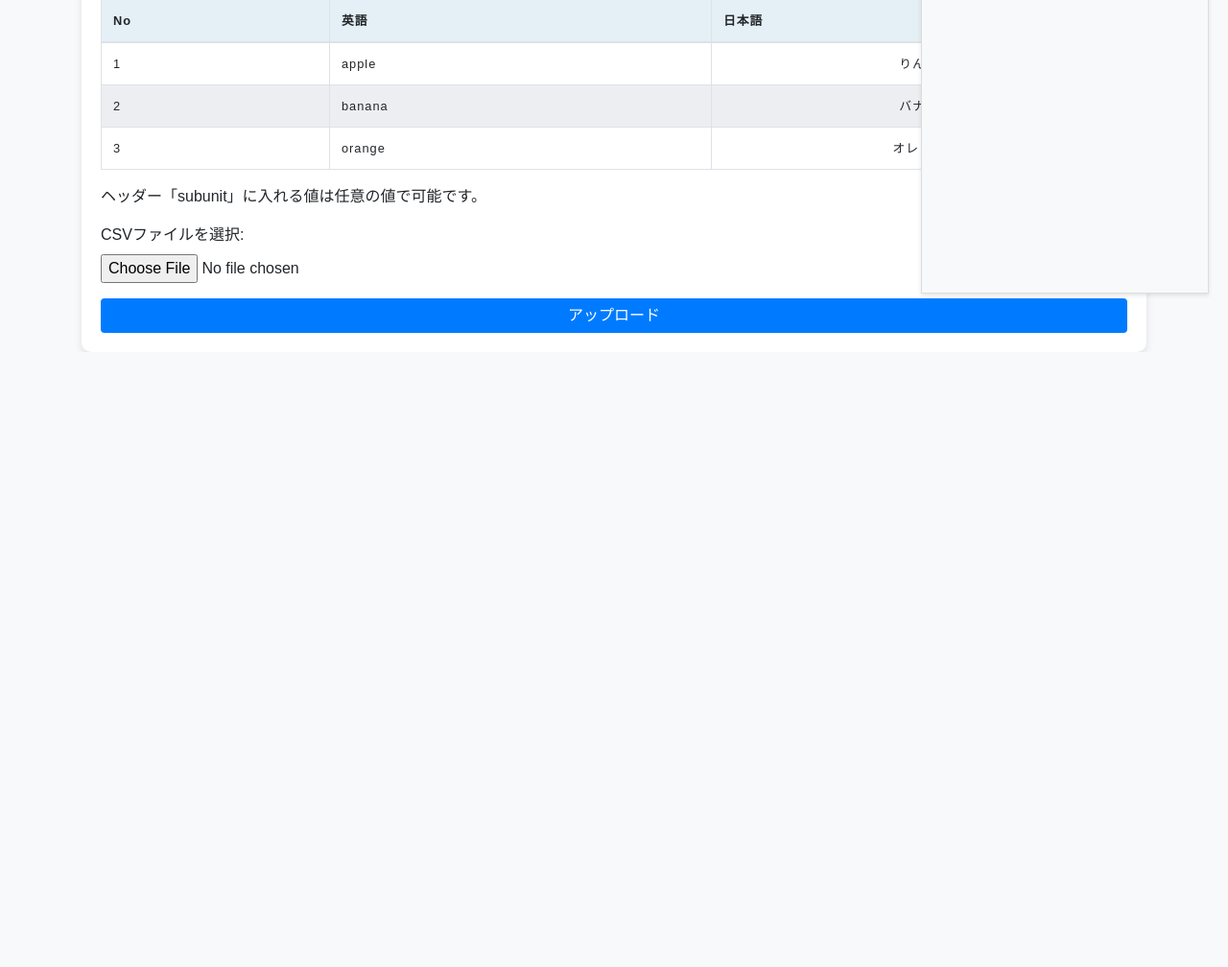
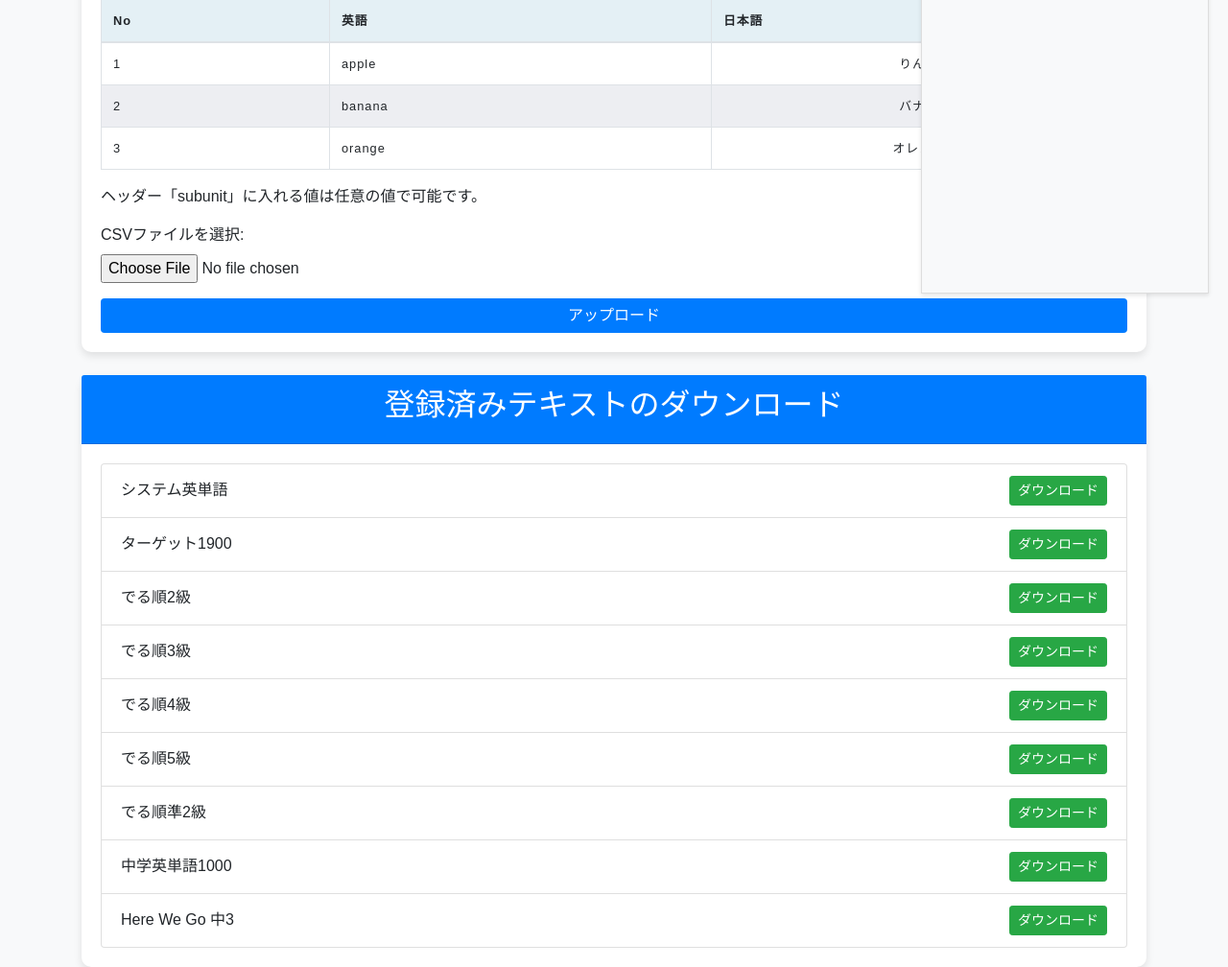
Before and after one commit to CloudWordCreator/CloudWordCreator, a Django app: page /csv_set/upload_csv/ in a window 1280 px wide. Shown: the part 514-1522 px from the top of the page at 96% size. Before the commit the page ends 881 px from the top, so only its background shows below. Run offline with Django 5.2, Linux system fonts and the light colour scheme; a user stored in the database is signed in; data comes from the database, SQL or seed files in the repository; some libraries are stand-ins or nearby versions.

Commit message:
update : 登録した教材をダウンロードできるように修正
csv_set/upload_csvの画面にダウンロード用のコンテナを作製しダウンロード出来るように実装

```diff
--- a/csvManager/templates/set.html
+++ b/csvManager/templates/set.html
@@ -1,5 +1,6 @@
 <!DOCTYPE html>
 <html lang="en">
+
 <head>
     <meta charset="UTF-8">
     <meta name="viewport" content="width=device-width, initial-scale=1.0">
@@ -12,6 +13,7 @@
     <link rel="shortcut icon" href="{% static 'images/icon.png' %}" type="logo.icon" />
     <link rel="icon" href="{% static 'images/icon.png' %}" type="logo.icon" />
 </head>
+
 <body>
     <div class="container">
         <div class="card">
@@ -106,20 +108,43 @@
                 </form>
             </div>
         </div>
+
+        <div class="card mt-4">
+            <div class="card-header text-center">
+                <h2>登録済みテキストのダウンロード</h2>
+            </div>
+            <div class="card-body">
+                {% if texts %}
+                <ul class="list-group">
+                    {% for text in texts %}
+                    <li class="list-group-item d-flex justify-content-between align-items-center">
+                        {{ text.name }}
+                        <a href="{% url 'download_csv' text.id %}" class="btn btn-success btn-sm">ダウンロード</a>
+                    </li>
+                    {% endfor %}
+                </ul>
+                {% else %}
+                <p>登録されているテキストはありません。</p>
+                {% endif %}
+            </div>
+        </div>
     </div>
     <div class="fixed-sidebar">
         <h5>URL</h5>
-    <ul>
-        <li><a href="/flatTestMaker/settings/" class="hover-link" data-materials="{{ flat_test_texts|join:', ' }}" target="_blank">unitなしテスト</a></li>
-        <li><a href="/structuredTest/settings/" class="hover-link" data-materials="{{ structured_test_texts|join:', ' }}" target="_blank">unitありテスト</a></li>
-        <li><a href="/home" target="_blank">home画面</a></li>
-        <li><a href="/admin_screen/eisai_admin/">管理者画面</a></li>
-        <!-- home画面はまだ未実装 -->
-    </ul>
+        <ul>
+            <li><a href="/flatTestMaker/settings/" class="hover-link" data-materials="{{ flat_test_texts|join:', ' }}"
+                    target="_blank">unitなしテスト</a></li>
+            <li><a href="/structuredTest/settings/" class="hover-link"
+                    data-materials="{{ structured_test_texts|join:', ' }}" target="_blank">unitありテスト</a></li>
+            <li><a href="/home" target="_blank">home画面</a></li>
+            <li><a href="/admin_screen/eisai_admin/">管理者画面</a></li>
+            <!-- home画面はまだ未実装 -->
+        </ul>
     </div>
     <!-- Bootstrap JS and dependencies -->
     <script src="https://code.jquery.com/jquery-3.5.1.slim.min.js"></script>
     <script src="https://cdn.jsdelivr.net/npm/@popperjs/core@2.5.4/dist/umd/popper.min.js"></script>
     <script src="https://stackpath.bootstrapcdn.com/bootstrap/4.5.2/js/bootstrap.min.js"></script>
 </body>
+
 </html>
--- a/csvManager/urls.py
+++ b/csvManager/urls.py
@@ -3,5 +3,6 @@ from . import views
 
 urlpatterns = [
     path('upload_csv/', views.upload_csv, name='upload_csv'),
+    path('download_csv/<int:text_id>/', views.download_csv, name='download_csv'),
     path('success/', views.success, name='success'),
 ]
--- a/csvManager/views.py
+++ b/csvManager/views.py
@@ -14,8 +14,14 @@ class CsvUploadView(LoginRequiredMixin, TemplateView):
     template_name = 'csv_set/upload.html'
     login_url = '/login/'  # ログイン画面へのリダイレクト
 
+import csv
+from django.http import HttpResponse
+from urllib.parse import quote
+
 @login_required(login_url='/login/')
 def upload_csv(request):
+    texts = Text.objects.all() # ダウンロード用にリストを取得
+
     if request.method == 'POST' and request.FILES['csv_file']:
         csv_file = request.FILES['csv_file']
         text_name = csv_file.name.rsplit('.', 1)[0]  # ファイル名から拡張子を除いた部分をテキスト名として使用
@@ -36,7 +42,50 @@ def upload_csv(request):
             # エンコードエラーが発生した場合
             return render(request, 'failed.html', {'error': e})
         return redirect('success')
-    return render(request, 'set.html')
+    return render(request, 'set.html', {'texts': texts})
+
+@login_required(login_url='/login/')
+def download_csv(request, text_id):
+    text = Text.objects.get(id=text_id)
+    response = HttpResponse(content_type='text/csv; charset=cp932') # Excelで開けるようにcp932(Shift-JIS)
+
+    # 日本語ファイル名対応
+    filename = f"{text.name}.csv"
+    encoded_filename = quote(filename)
+    response['Content-Disposition'] = f"attachment; filename*=UTF-8''{encoded_filename}"
+
+    writer = csv.writer(response)
+
+    # Check for Unit structure
+    if text.units.exists():
+        writer.writerow(['No', 'unit', 'subunit', '英語', '日本語'])
+        # ユニットを持つ場合、Unit -> UnitWords の順で取得
+        # 親ユニットごとにグループ化して出力するなど工夫が必要だが、
+        # ここでは単純に UnitWord をなめていく
+        # UnitWord は unit に紐付いている。
+        # Unit は parent を持つ可能性がある。
+
+        words = UnitWord.objects.filter(unit__text=text).select_related('unit__parent').order_by('id')
+
+        for word in words:
+            # parentがある場合は unit が subunit、parent が unit になる
+            if word.unit.parent:
+                unit_col = word.unit.parent.name
+                subunit_col = word.unit.name
+            else:
+                unit_col = word.unit.name
+                subunit_col = word.unit.name # or empty? import logic suggests row['unit'] is parent, row['subunit'] is child
+
+            writer.writerow([word.no, unit_col, subunit_col, word.english, word.japanese])
+
+    # Check for NoUnit structure
+    elif text.no_unit_words.exists():
+        writer.writerow(['No', '英語', '日本語'])
+        words = NoUnitWord.objects.filter(text=text).order_by('no')
+        for word in words:
+            writer.writerow([word.no, word.english, word.japanese])
+
+    return response
 
 @login_required(login_url='/login/')
 def success(request):
```
